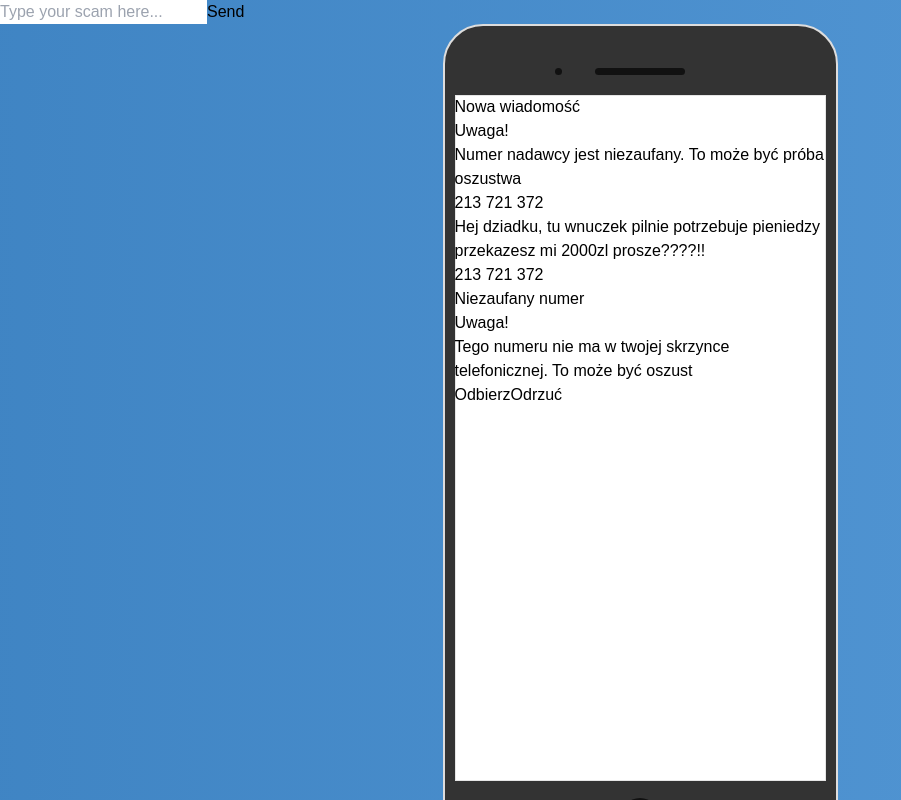
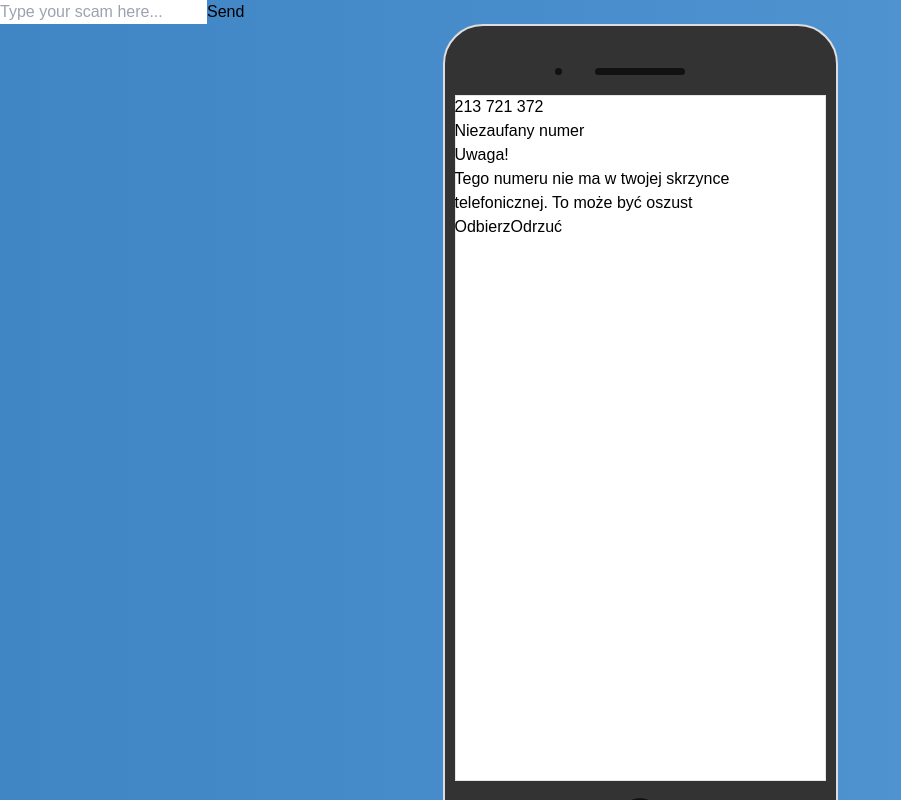
Before and after one commit to Bex0n/wnucheck-mvp, a Next.js app in the folder frontend/: page / in a window 1280 px wide. Shown: the top 800 px of the page, without its empty margins (0-901 px from the left). Built offline with nearby package versions, Linux system fonts and the light colour scheme.

Commit message:
popupLogic

```diff
--- a/frontend/src/pages/NewMessagePopup.tsx
+++ b/frontend/src/pages/NewMessagePopup.tsx
@@ -1,19 +1,34 @@
 // components/NewMessagePopup.tsx
 
-const NewMessagePopup: React.FC = () => {
+type PopupData = {
+  title: string;
+  warningTitle: string;
+  warningContent: string;
+  messageTitle: string;
+  messageContent: string;
+};
+
+
+
+type PopupProps = {
+  data?: PopupData;
+};
+
+
+const NewMessagePopup: React.FC<PopupProps> = ({data}) => {
   return (
     <div className="flex p-4 flex-col items-center gap-10">
       <div className="m-2 max-w-sm mx-auto rounded-xl shadow-lg flex items-center grid divide-y border border-red-700">
-        <div className="p-4 font-medium text-black text-xl"> Nowa wiadomość</div>
+        <div className="p-4 font-medium text-black text-xl">{data?.title}</div>
         <div className="p-4 bg-red-500 flex items-center gap-x-4">
           <div>
-            <div className="text-2xl font-medium text-black">Uwaga!</div>
-            <p className="text-slate-800">Numer nadawcy jest niezaufany. To może być próba oszustwa</p>
+            <div className="text-2xl font-medium text-black">{data?.warningTitle}</div>
+            <p className="text-slate-800">{data?.warningContent}</p>
           </div>
         </div>
         <div className="p-4">
-          <div className="text-xl font-medium text-black">213 721 372</div>
-          <p className="text-slate-500">Hej dziadku, tu wnuczek pilnie potrzebuje pieniedzy przekazesz mi 2000zl prosze????!!</p>
+          <div className="text-xl font-medium text-black">{data?.messageTitle}</div>
+          <p className="text-slate-500">{data?.messageContent}</p>
         </div>
       </div>
     </div>
@@ -21,3 +36,4 @@ const NewMessagePopup: React.FC = () => {
 };
 
 export default NewMessagePopup;
+export type { PopupData };
--- a/frontend/src/pages/index.tsx
+++ b/frontend/src/pages/index.tsx
@@ -2,7 +2,7 @@ import { Geist, Geist_Mono } from "next/font/google";
 import SmartPhone from "@/pages/Smartphone"
 import IncomingCallScreen from "./IncomingCallScreen";
 import { useState } from 'react';
-import NewMessagePopup from "./NewMessagePopup";
+import NewMessagePopup, { PopupData } from "./NewMessagePopup";
 import ChatWindow from "./ChatWindow";
 
 
@@ -18,7 +18,17 @@ const geistMono = Geist_Mono({
 });
 
 export default function Home() {
-  const [getScreenType, setScreenType] = useState("homescreen");
+  const [screenType, setScreenType] = useState("incomingcall");
+  const [popup, setPopup] = useState(null);
+
+  const samplePopupData: PopupData = {
+    title: "Nowa wiadomość",
+    warningTitle: "Uwaga!",
+    warningContent: "Numer nadawcy jest niezaufany. To może być próba oszustwa",
+    messageTitle: "213 721 372",
+    messageContent: "Hej dziadku, tu wnuczek pilnie potrzebuje pieniedzy przekazesz mi 2000zl prosze????!!",
+  };
+
 
   return (
     <div
@@ -27,11 +37,13 @@ export default function Home() {
       <main className="flex flex-col gap-8 row-start-2 items-center sm:items-start">
         <ChatWindow />
         {/* not intended to be left this way, just collecting these phone layouts in one place */}
-        <SmartPhone popup={(<NewMessagePopup />)}>
-          <IncomingCallScreen />
+        <SmartPhone popup=
+          {popup != null && (<NewMessagePopup data={popup}/>)}
+          >
+        {screenType === "incomingcall" && <IncomingCallScreen />}
         </SmartPhone>
         <SmartPhone>
-          <NewMessagePopup />
+          <NewMessagePopup data={samplePopupData}/>
         </SmartPhone>
       </main>
       <footer className="row-start-3 flex gap-6 flex-wrap items-center justify-center">
```
